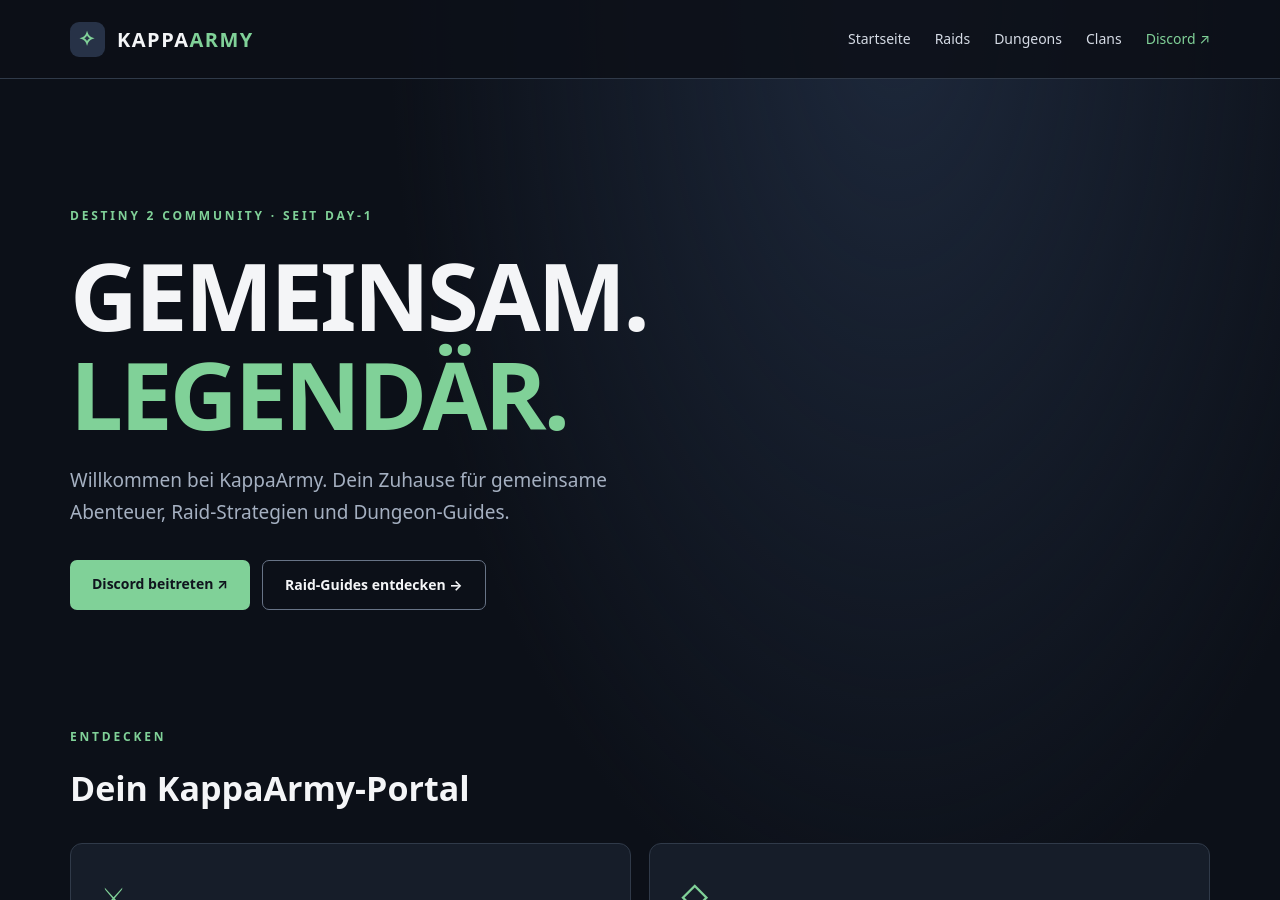
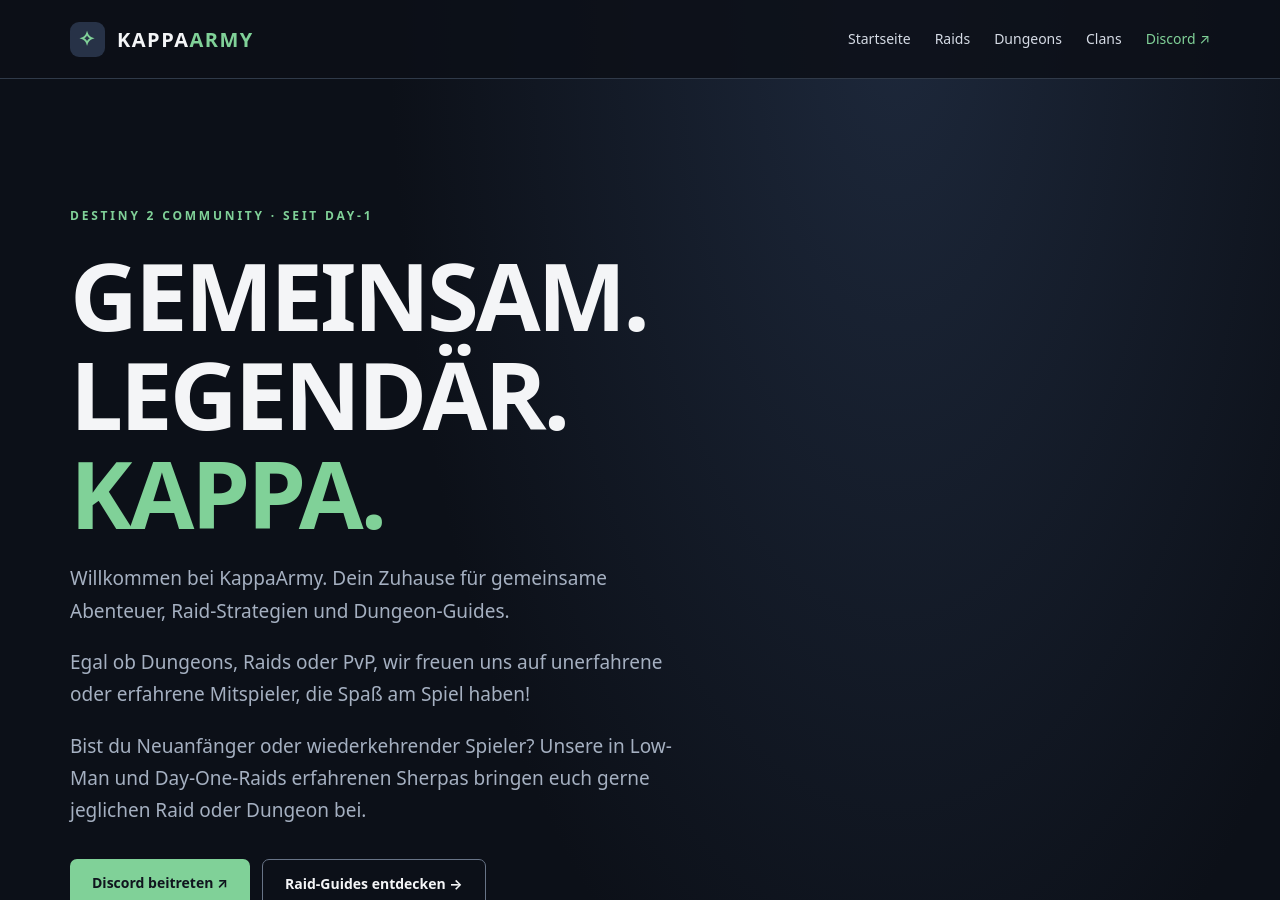
Before and after one commit to KappaArmy/KappaArmy, a Jekyll site: the page built from index.html, in a window 1280 px wide and 900 px high. Built offline with Jekyll 4.4.1, drawn with Linux system fonts in a browser that asks for light colours.

Commit message:
updated welcome text

```diff
--- a/index.html
+++ b/index.html
@@ -4,8 +4,10 @@ title: Startseite
 ---
 <section class="hero">
   <p class="eyebrow">DESTINY 2 COMMUNITY · SEIT DAY-1</p>
-  <h1>GEMEINSAM.<br><span>LEGENDÄR.</span></h1>
+  <h1>GEMEINSAM.<br>LEGENDÄR.<br><span>KAPPA.</span></h1>
   <p>Willkommen bei KappaArmy. Dein Zuhause für gemeinsame Abenteuer, Raid-Strategien und Dungeon-Guides.</p>
+  <p>Egal ob Dungeons, Raids oder PvP, wir freuen uns auf unerfahrene oder erfahrene Mitspieler, die Spaß am Spiel haben!</p>
+  <p>Bist du Neuanfänger oder wiederkehrender Spieler? Unsere in Low-Man und Day-One-Raids erfahrenen Sherpas bringen euch gerne jeglichen Raid oder Dungeon bei.</p>
   <div class="actions"><a class="button primary" href="https://discord.com/invite/qAFXm7Dptx">Discord beitreten ↗</a><a class="button secondary" href="{{ '/raids/' | relative_url }}">Raid-Guides entdecken →</a></div>
 </section>
 <section class="section"><p class="eyebrow">ENTDECKEN</p><h2>Dein KappaArmy-Portal</h2><div class="card-grid">
```
